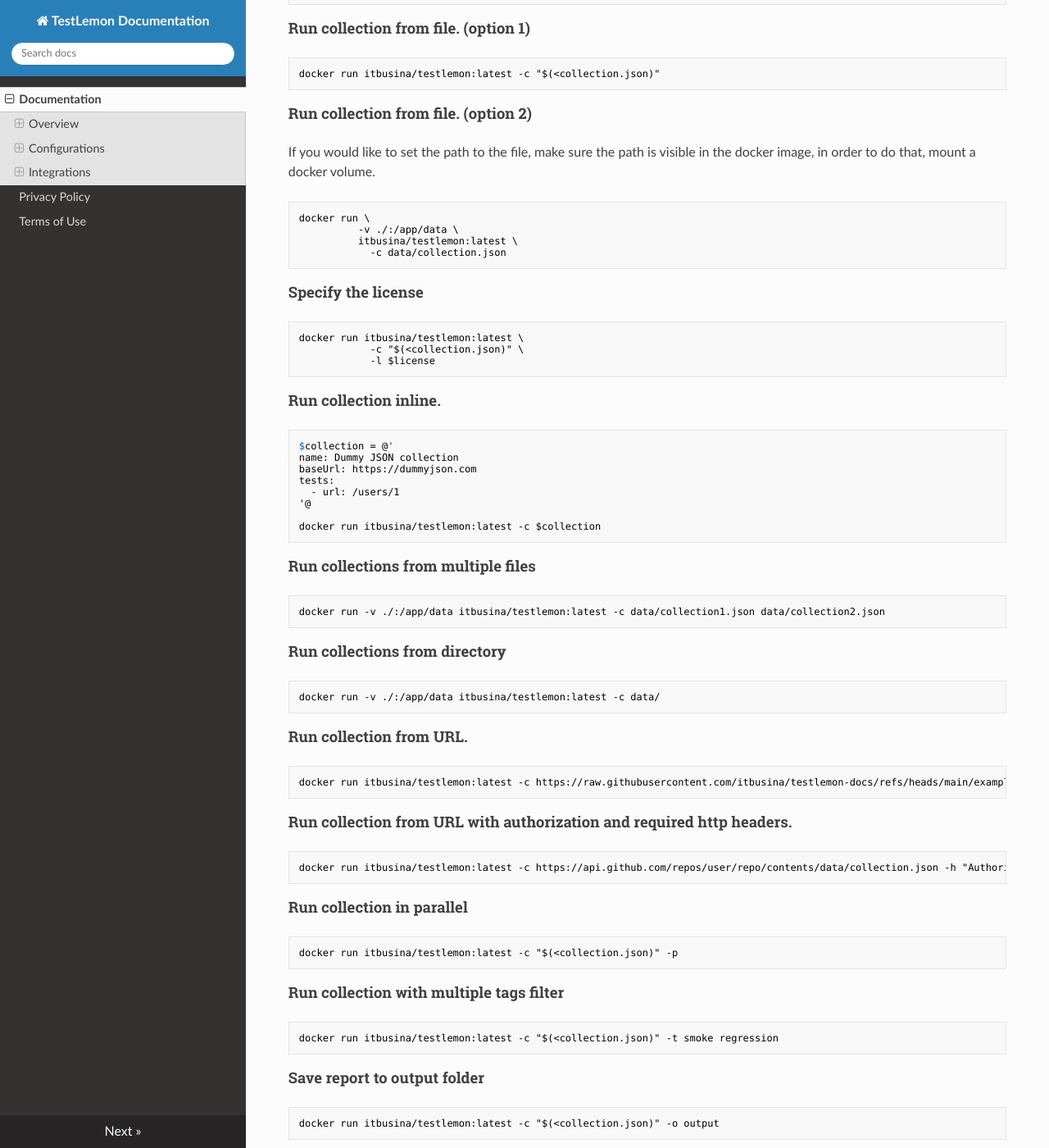
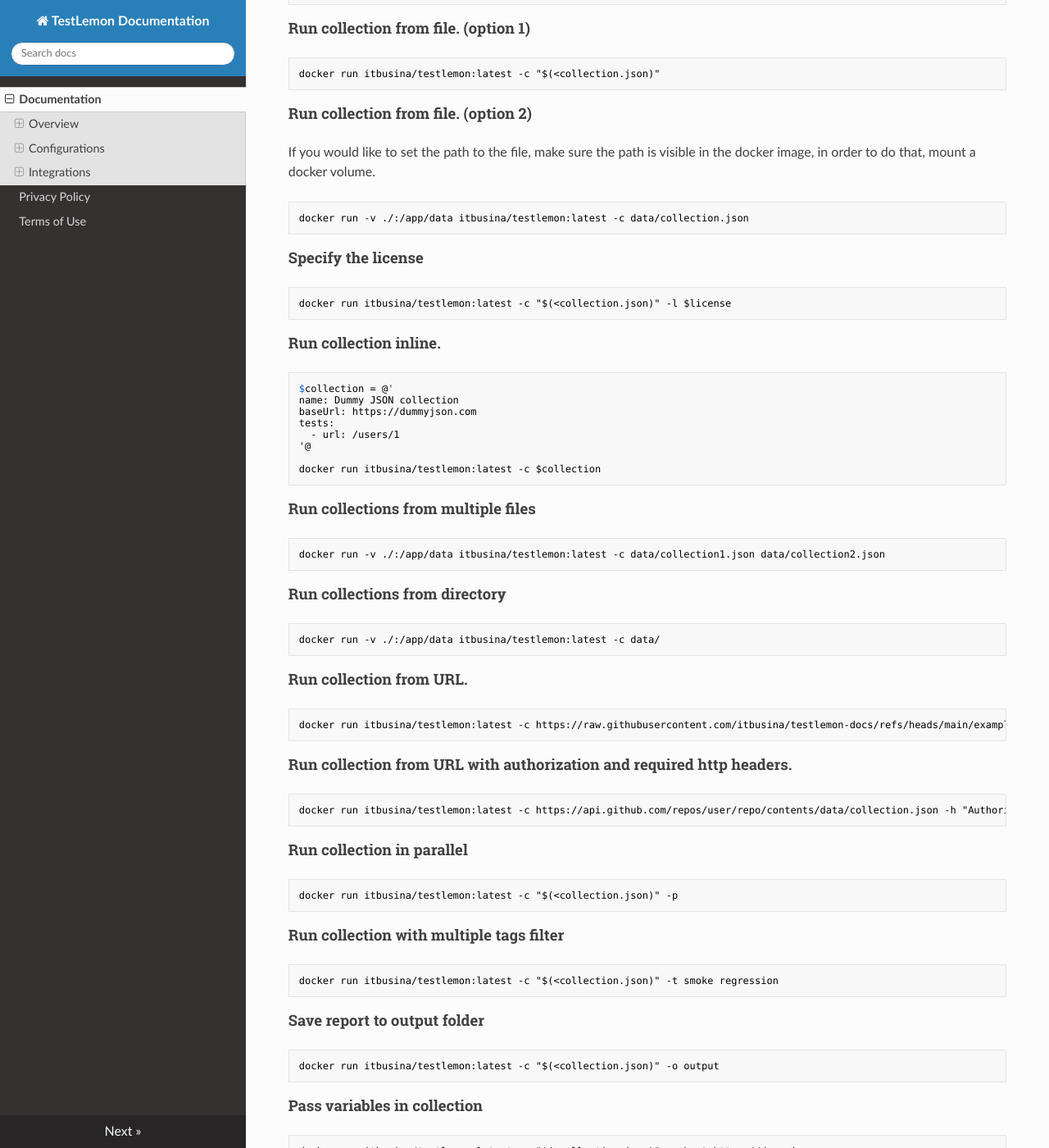
Before and after one commit to itbusina/testlemon-docs, an MkDocs documentation site: the page built from docs/docs/index.md, in a window 1280 px wide and 1400 px high, scrolled down 2228 px. Shown: the whole window at 82% size. Built offline with MkDocs 1.6.1, drawn with Linux system fonts in a browser that asks for light colours; nearby versions of some CDN libraries.

Commit message:
Updated docs

````diff
--- a/docs/docs/css/extra.css
+++ b/docs/docs/css/extra.css
@@ -1,3 +1,7 @@
 .wy-nav-content {
     max-width: 100%;
 }
+
+.wy-nav-content code {
+    white-space: break-spaces;
+}
--- a/docs/docs/index.md
+++ b/docs/docs/index.md
@@ -84,17 +84,12 @@ docker run itbusina/testlemon:latest -c "$(<collection.json)"
 If you would like to set the path to the file, make sure the path is visible in the docker image, in order to do that, mount a docker volume.
 
 ```shell
-docker run \
-          -v ./:/app/data \
-          itbusina/testlemon:latest \
-            -c data/collection.json
+docker run -v ./:/app/data itbusina/testlemon:latest -c data/collection.json
 ```
 
 #### Specify the license
 ```shell
-docker run itbusina/testlemon:latest \
-            -c "$(<collection.json)" \
-            -l $license
+docker run itbusina/testlemon:latest -c "$(<collection.json)" -l $license
 ```
 
 #### Run collection inline.
````
